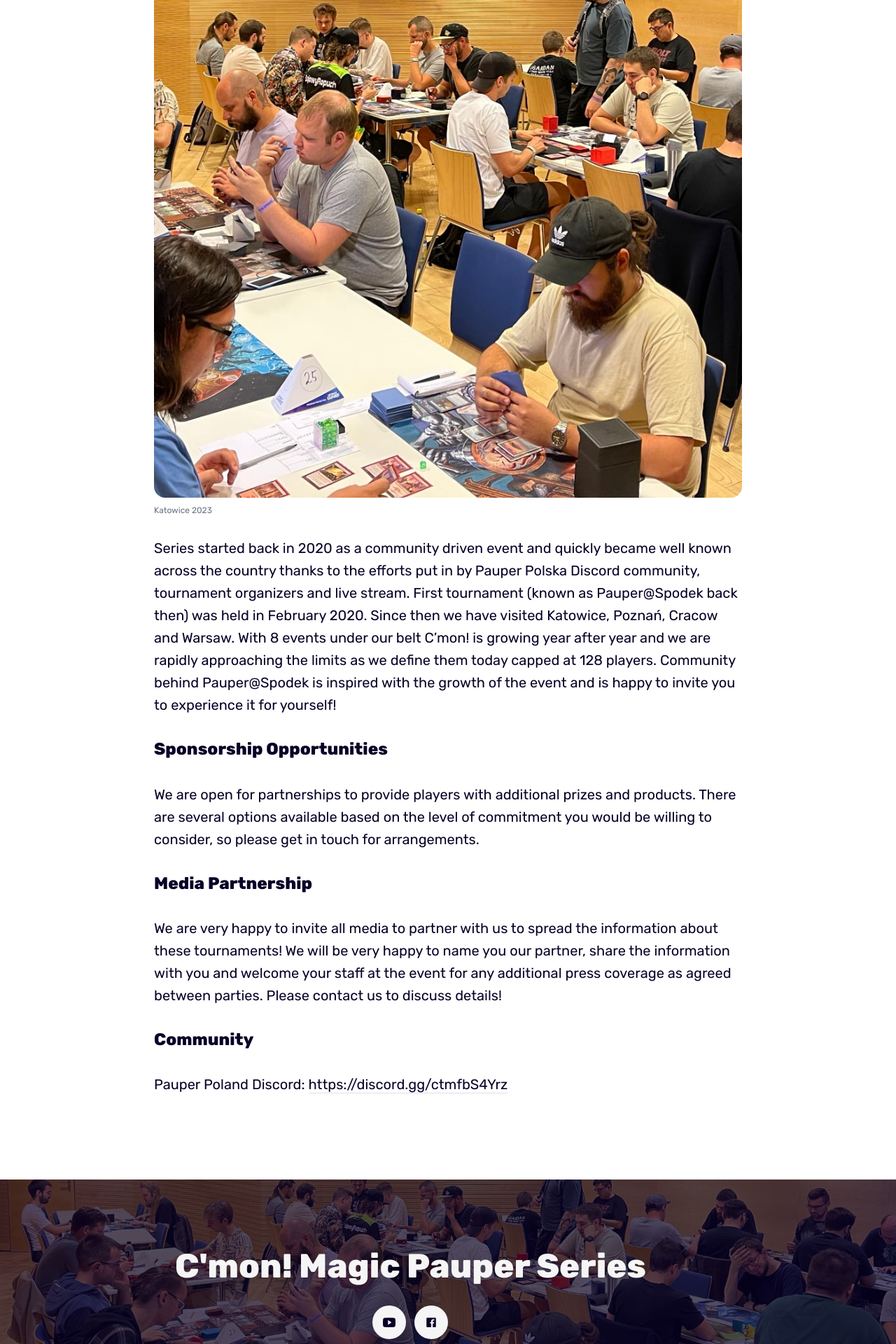
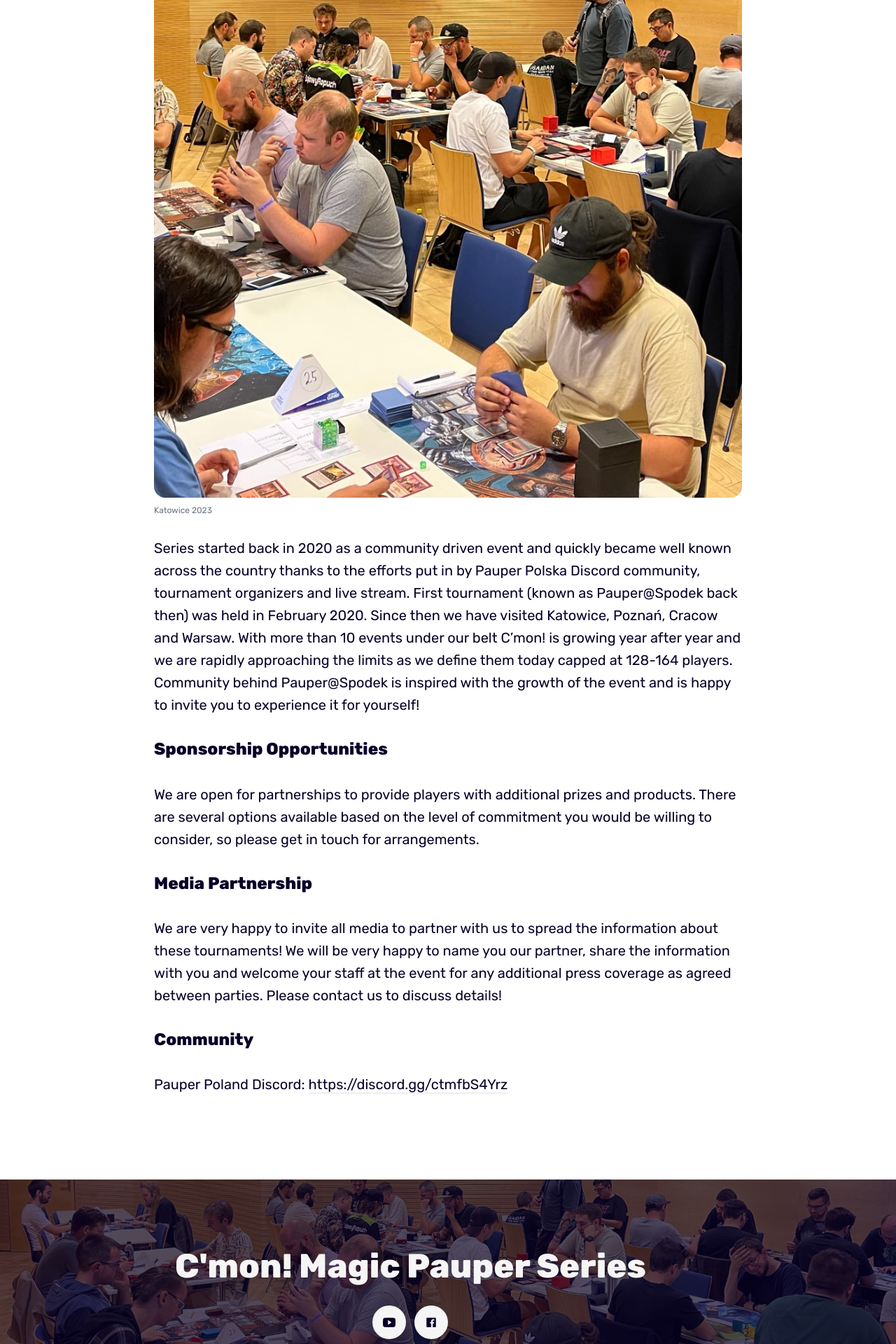
Before and after one commit to cmonmagic/cmonmagic.github.io, a Jekyll site: the page built from _pages/about.md, in a window 1280 px wide. Shown: the part 537-2457 px from the top of the page at 70% size. Built offline with Jekyll 4.4.1, drawn with Linux system fonts in a browser that asks for light colours.

Commit message:
updates to about and main layout

```diff
--- a/_pages/about.md
+++ b/_pages/about.md
@@ -7,7 +7,7 @@
 image_caption: 'Katowice 2023'
 ---
 
-Series started back in 2020 as a community driven event and quickly became well known across the country thanks to the efforts put in by Pauper Polska Discord community, tournament organizers and live stream. First tournament (known as Pauper@Spodek back then) was held in February 2020. Since then we have visited Katowice, Poznań, Cracow and Warsaw. With 8 events under our belt C'mon! is growing year after year and we are rapidly approaching the limits as we define them today capped at 128 players. Community behind Pauper@Spodek is inspired with the growth of the event and is happy to invite you to experience it for yourself!
+Series started back in 2020 as a community driven event and quickly became well known across the country thanks to the efforts put in by Pauper Polska Discord community, tournament organizers and live stream. First tournament (known as Pauper@Spodek back then) was held in February 2020. Since then we have visited Katowice, Poznań, Cracow and Warsaw. With more than 10 events under our belt C'mon! is growing year after year and we are rapidly approaching the limits as we define them today capped at 128-164 players. Community behind Pauper@Spodek is inspired with the growth of the event and is happy to invite you to experience it for yourself!
 
 ### Sponsorship Opportunities
 
--- a/_sass/3-modules/_hero.scss
+++ b/_sass/3-modules/_hero.scss
@@ -152,7 +152,7 @@
   position: relative;
   transform: translate(0);
   width: 100%;
-  aspect-ratio: 1/1.2;
+  aspect-ratio: 1/1; //było 1.2
   border-radius: $global-radius;
   overflow: hidden;
   box-shadow: 0 10px 30px rgba(0, 0, 0, 0.02);
```
